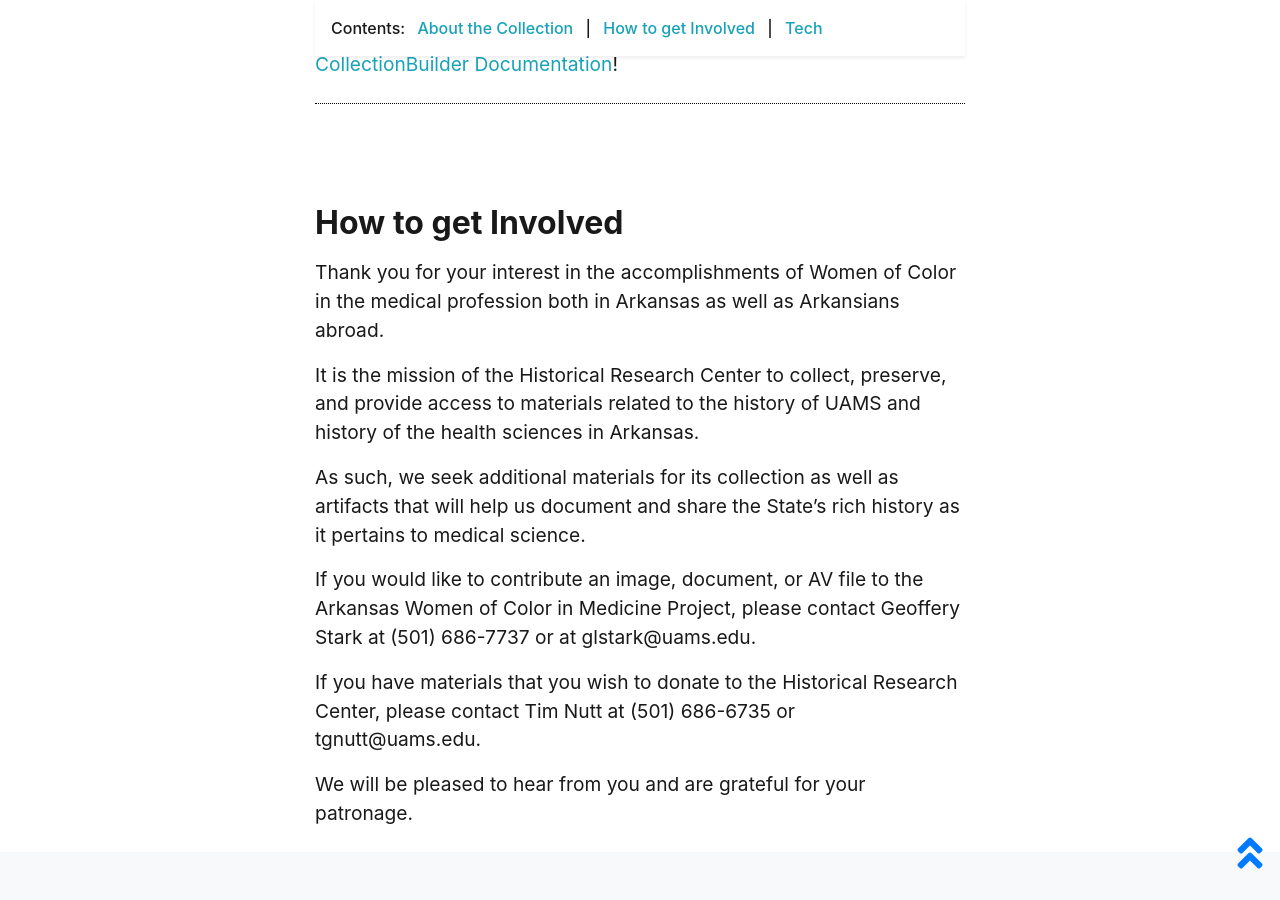
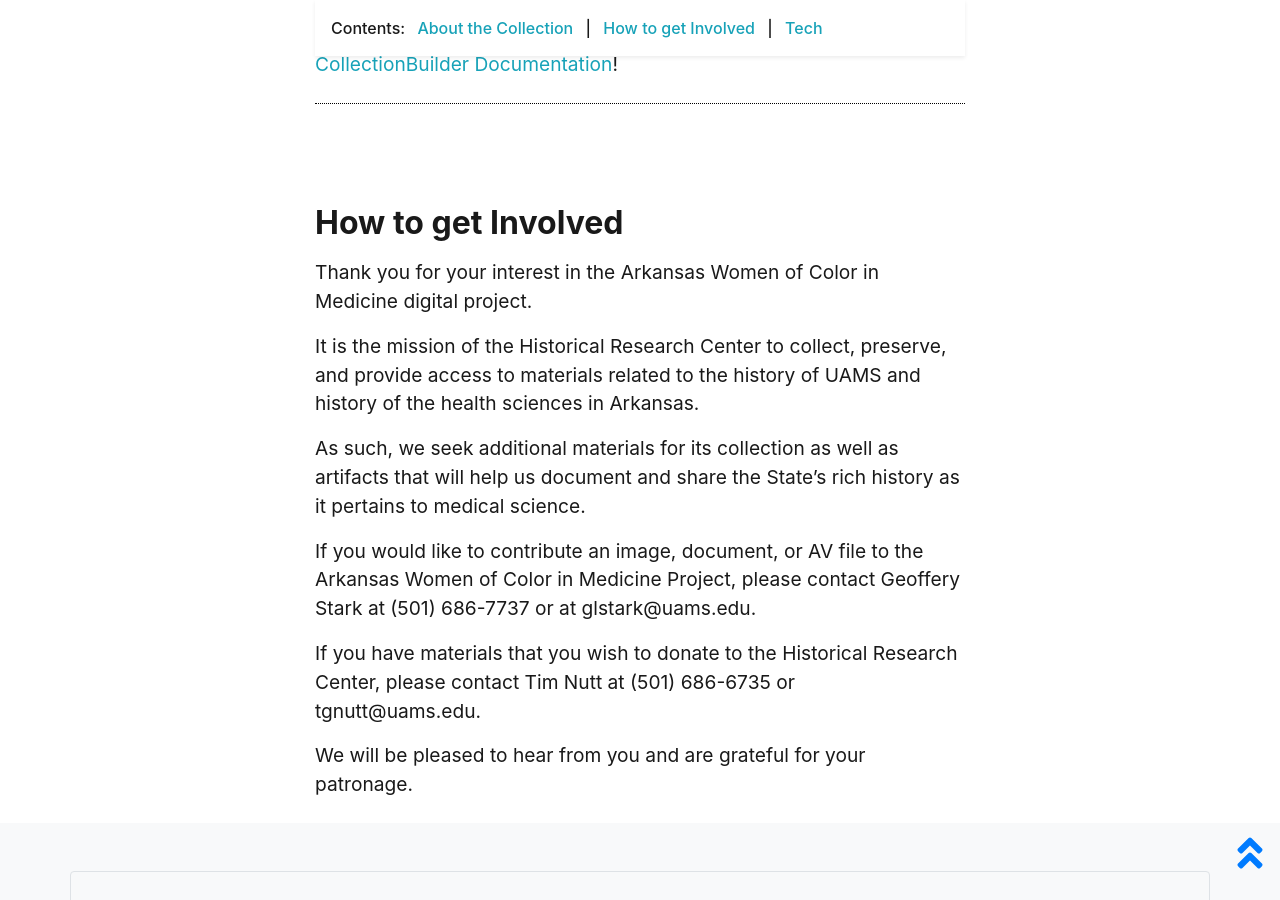
Before and after one commit to Starkad2/Wocim-GH2, a Jekyll site: the page built from pages/about.md, in a window 1280 px wide and 900 px high, scrolled down 845 px. Built offline with Jekyll 4.4.1, drawn with Linux system fonts in a browser that asks for light colours.

Commit message:
Update how_to_get.md

```diff
--- a/_includes/cb/how_to_get.md
+++ b/_includes/cb/how_to_get.md
@@ -3,7 +3,7 @@
 
 ## How to get Involved
 
-Thank you for your interest in the accomplishments of Women of Color in the medical profession both in Arkansas as well as Arkansians abroad.
+Thank you for your interest in the Arkansas Women of Color in Medicine digital project.
 
 It is the mission of the Historical Research Center to collect, preserve, and provide access to materials related to the history of UAMS and history of the health sciences in Arkansas.
 
```
